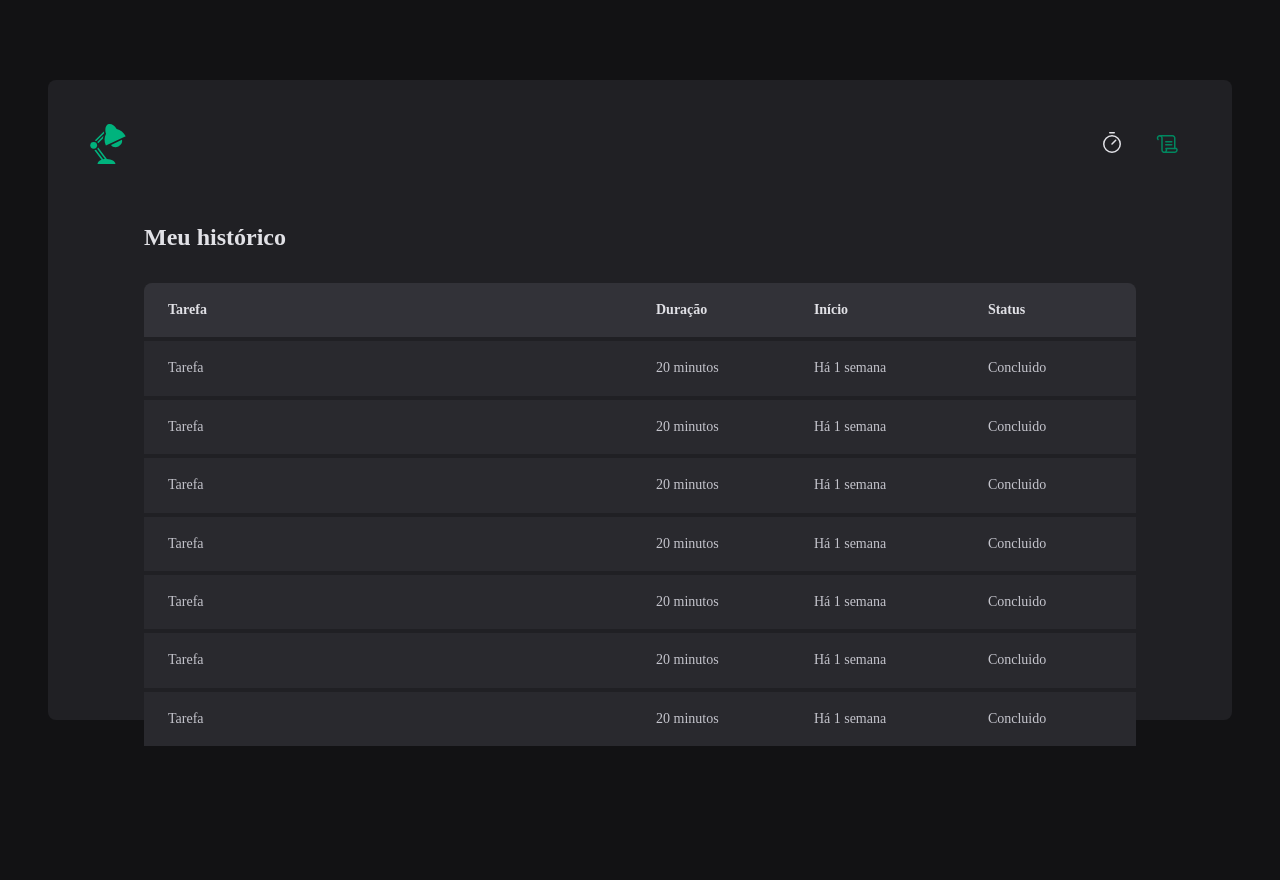
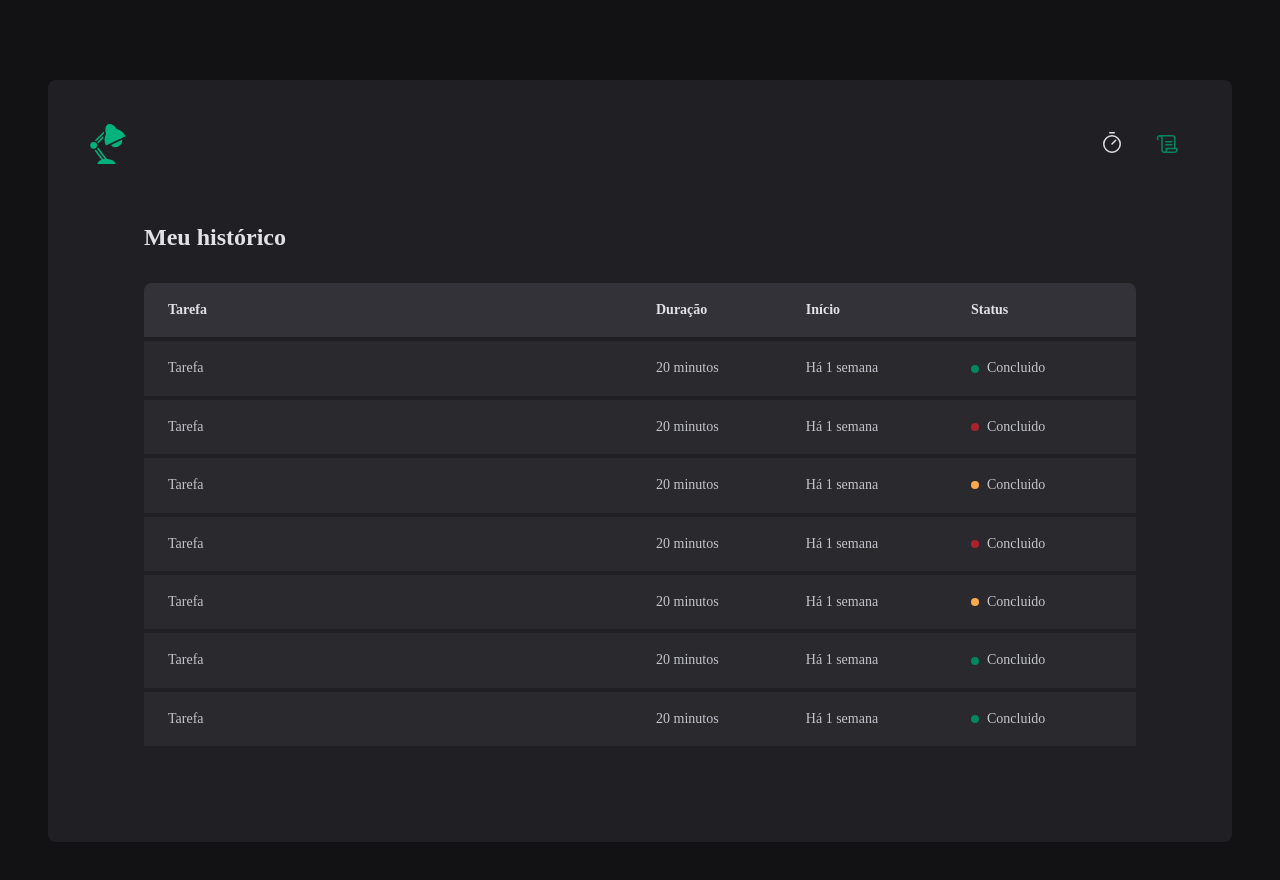
Before and after one commit to akyla007/Projetos, a React (Vite) app in the folder zero2/: page /history in a window 1280 px wide. Shown: the top 880 px of the page. Before the commit the page ends 802 px from the top, so only its background shows below. Built offline with nearby package versions, Linux system fonts and the light colour scheme.

Commit message:
Designe Home

```diff
--- a/zero2/package.json
+++ b/zero2/package.json
@@ -10,12 +10,15 @@
     "lint": "eslint src --ext .ts,.tsx"
   },
   "dependencies": {
+    "@hookform/resolvers": "^2.9.10",
     "@types/styled-components": "^5.1.26",
     "phosphor-react": "^1.4.1",
     "react": "^18.2.0",
     "react-dom": "^18.2.0",
+    "react-hook-form": "^7.42.1",
     "react-router-dom": "^6.6.2",
-    "styled-components": "^5.3.6"
+    "styled-components": "^5.3.6",
+    "zod": "^3.20.2"
   },
   "devDependencies": {
     "@rocketseat/eslint-config": "^1.1.3",
--- a/zero2/src/layouts/DefaultLayout/styles.ts
+++ b/zero2/src/layouts/DefaultLayout/styles.ts
@@ -2,7 +2,7 @@
 
 export const LayoutContainer = styled.div`
   max-width: 74rem;
-  height: calc(100vh - 10rem);
+  min-height: calc(100vh - 10rem);
   margin: 5rem auto;
   padding: 2.5rem;
 
--- a/zero2/src/pages/history/index.tsx
+++ b/zero2/src/pages/history/index.tsx
@@ -1,4 +1,4 @@
-import { HistoryContainer, HistoryList } from './styles'
+import { HistoryContainer, HistoryList, Status } from './styles'
 
 export function History() {
   return (
@@ -20,43 +20,57 @@
               <td>Tarefa</td>
               <td>20 minutos</td>
               <td>Há 1 semana</td>
-              <td>Concluido</td>
+              <td>
+                <Status statusColor="green">Concluido</Status>
+              </td>
             </tr>
             <tr>
               <td>Tarefa</td>
               <td>20 minutos</td>
               <td>Há 1 semana</td>
-              <td>Concluido</td>
+              <td>
+                <Status statusColor="red">Concluido</Status>
+              </td>
             </tr>
             <tr>
               <td>Tarefa</td>
               <td>20 minutos</td>
               <td>Há 1 semana</td>
-              <td>Concluido</td>
+              <td>
+                <Status statusColor="yellow">Concluido</Status>
+              </td>
             </tr>
             <tr>
               <td>Tarefa</td>
               <td>20 minutos</td>
               <td>Há 1 semana</td>
-              <td>Concluido</td>
+              <td>
+                <Status statusColor="red">Concluido</Status>
+              </td>
             </tr>
             <tr>
               <td>Tarefa</td>
               <td>20 minutos</td>
               <td>Há 1 semana</td>
-              <td>Concluido</td>
+              <td>
+                <Status statusColor="yellow">Concluido</Status>
+              </td>
             </tr>
             <tr>
               <td>Tarefa</td>
               <td>20 minutos</td>
               <td>Há 1 semana</td>
-              <td>Concluido</td>
+              <td>
+                <Status statusColor="green">Concluido</Status>
+              </td>
             </tr>
             <tr>
               <td>Tarefa</td>
               <td>20 minutos</td>
               <td>Há 1 semana</td>
-              <td>Concluido</td>
+              <td>
+                <Status statusColor="green">Concluido</Status>
+              </td>
             </tr>
           </tbody>
         </table>
--- a/zero2/src/pages/history/styles.ts
+++ b/zero2/src/pages/history/styles.ts
@@ -3,7 +3,6 @@
 export const HistoryContainer = styled.main`
   flex: 1;
   padding: 3.5rem;
-
   display: flex;
   flex-direction: column;
 
@@ -57,3 +56,27 @@
     }
   }
 `
+
+const STATUS_COLORS = {
+  yellow: 'yellow-500',
+  green: 'green-500',
+  red: 'red-500',
+} as const
+interface StatusProps {
+  statusColor: keyof typeof STATUS_COLORS
+}
+
+export const Status = styled.span<StatusProps>`
+  display: flex;
+  align-items: center;
+  gap: 0.5rem;
+
+  &::before {
+    content: '';
+    width: 0.5rem;
+    height: 0.5rem;
+    border-radius: 50%;
+
+    background: ${(props) => props.theme[STATUS_COLORS[props.statusColor]]};
+  }
+`
--- a/zero2/src/pages/home/index.tsx
+++ b/zero2/src/pages/home/index.tsx
@@ -1,4 +1,7 @@
 import { Play } from 'phosphor-react'
+import { useForm } from 'react-hook-form'
+import { zodResolver } from '@hookform/resolvers/zod'
+import * as zod from 'zod'
 import {
   CountdownContainer,
   FormContainer,
@@ -9,16 +12,43 @@
   TaskInput,
 } from './styles'
 
+const newCycleFormValidationSchema = zod.object({
+  task: zod.string().min(1, 'Informe a tarefa'),
+  minutesAmount: zod
+    .number()
+    .min(5, 'O ciclo deve ter no mínimo 5 minutos.')
+    .max(60, 'O ciclo deve ter no máximo 60 minutos.'),
+})
+
+type NewCycleFormData = zod.infer<typeof newCycleFormValidationSchema>
+
 export function Home() {
+  const { register, handleSubmit, watch, reset } = useForm<NewCycleFormData>({
+    resolver: zodResolver(newCycleFormValidationSchema),
+    defaultValues: {
+      task: '',
+      minutesAmount: 0,
+    },
+  })
+
+  function handleCreateNewCycle(data: NewCycleFormData) {
+    console.log(data)
+    reset()
+  }
+
+  const task = watch('task')
+  const isSubmitDisable = !task
+
   return (
     <HomerContainer>
-      <form>
+      <form onSubmit={handleSubmit(handleCreateNewCycle)} action="">
         <FormContainer>
           <label htmlFor="task">Vou trabalhar em</label>
           <TaskInput
             id="task"
             list="task-suggestions"
             placeholder="Dê um nome para a sua atividade"
+            {...register('task')}
           />
 
           <datalist id="task-suggestions">
@@ -36,6 +66,7 @@
             step={5}
             min={5}
             max={60}
+            {...register('minutesAmount', { valueAsNumber: true })}
           />
           <span>minutos.</span>
         </FormContainer>
@@ -48,7 +79,7 @@
           <span>0</span>
         </CountdownContainer>
 
-        <StartCountDownButton disabled type="submit">
+        <StartCountDownButton disabled={isSubmitDisable} type="submit">
           <Play size={24} />
           Começar
         </StartCountDownButton>
```
Also changed, not shown: 1 other file (tests, documents, lock files or other folders).
